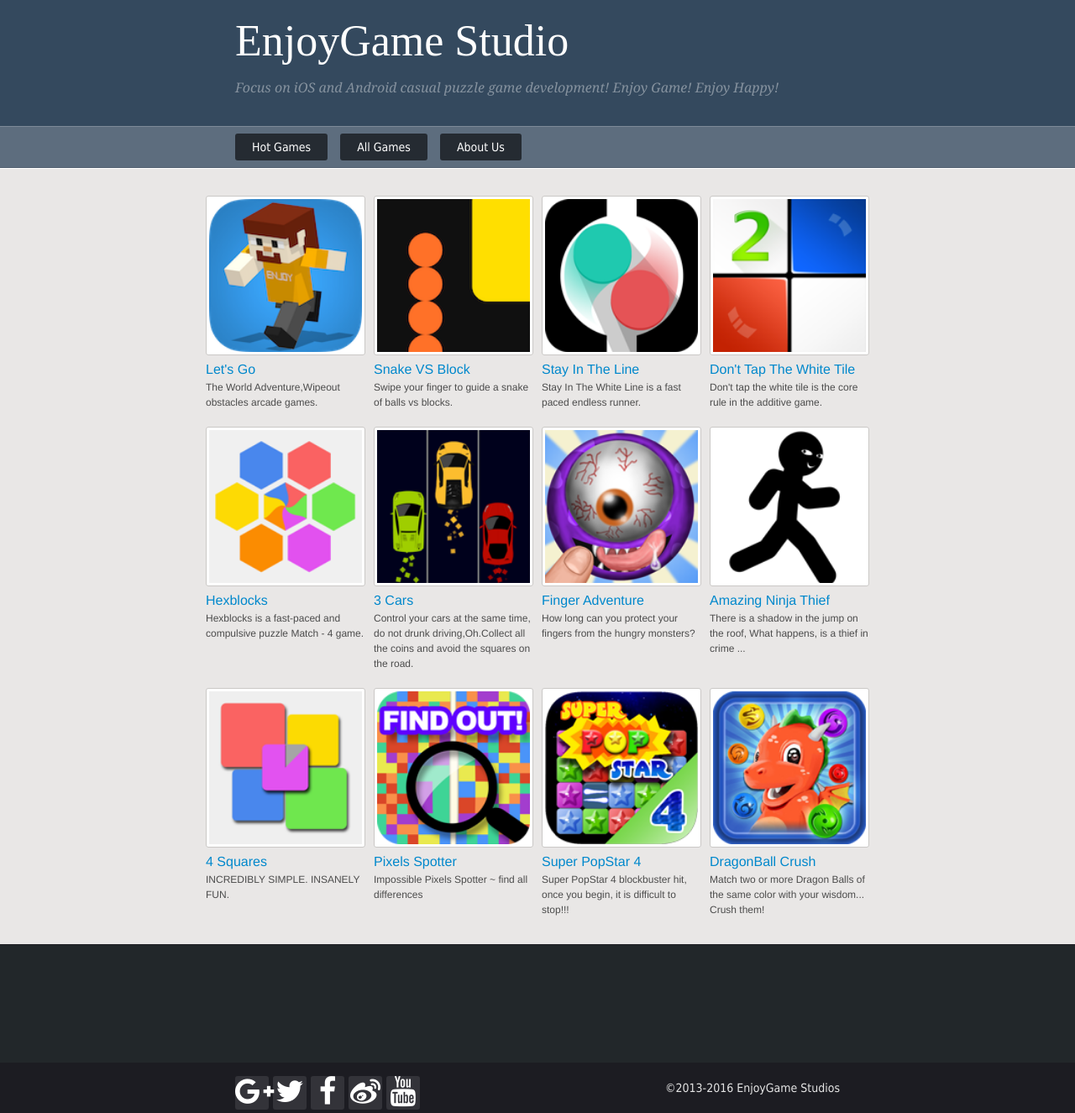
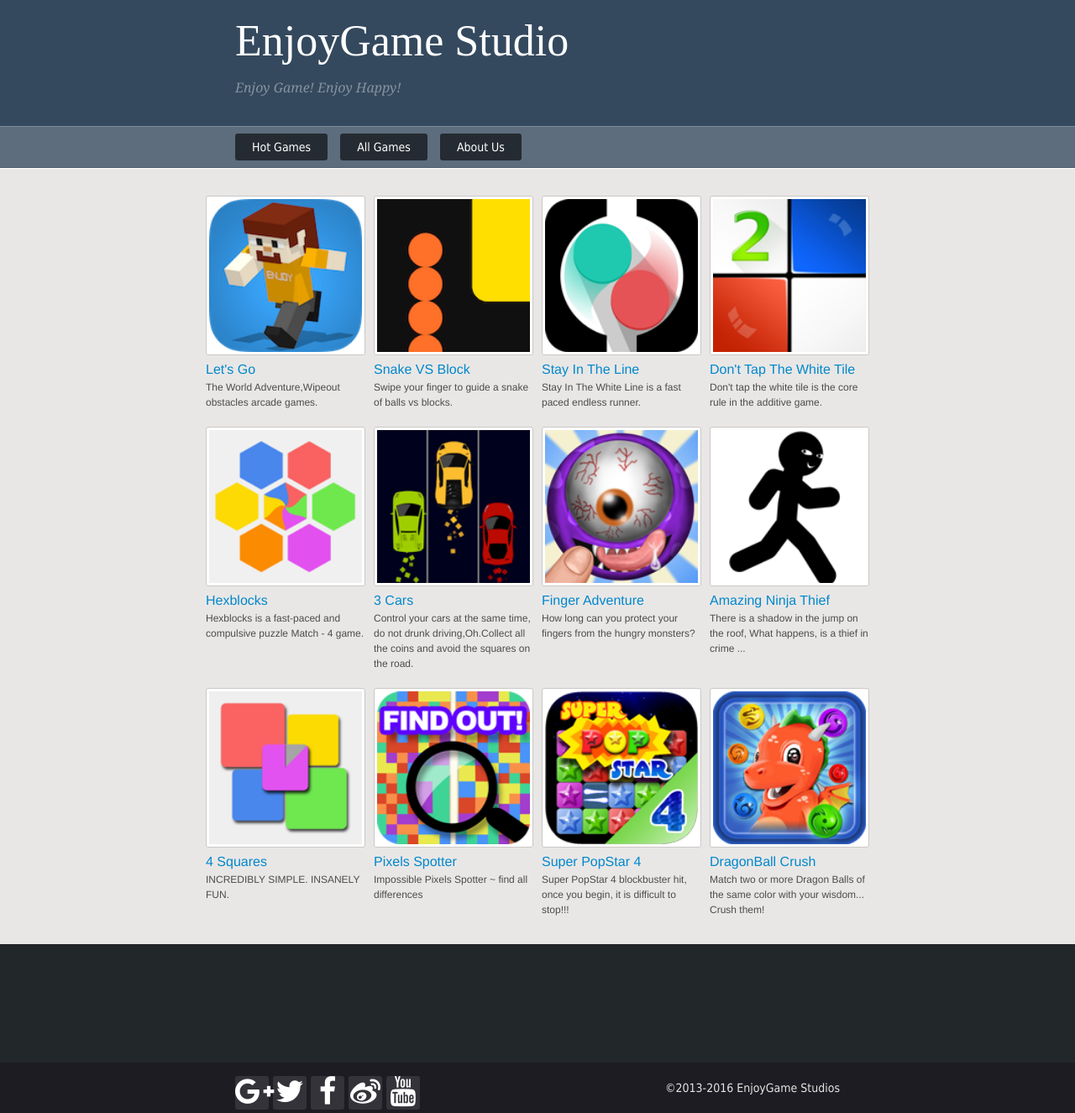
Before and after one commit to enjoygamestudios/enjoygamestudios.github.io, a Jekyll site: the page built from index.html, in a window 1280 px wide. Shown: the whole page at 84% size. Built offline with Jekyll 4.4.1, drawn with Linux system fonts in a browser that asks for light colours; nearby versions of some CDN libraries; the list of posts is cut into pages by our own code.

Commit message:
修改一些信息

```diff
--- a/_config.yml
+++ b/_config.yml
@@ -40,7 +40,7 @@
 #站点基础配置
 homeTitle: EnjoyGame Studio - iOS & Android Mobile Games
 title: EnjoyGame Studio
-subTitle: Focus on iOS and Android casual puzzle game development! Enjoy Game! Enjoy Happy!
+subTitle: Enjoy Game! Enjoy Happy!
 description: EnjoyGame Studio focus on iOS and Android casual puzzle game development! For players to create a pleasant,fun and exciting experience!
 url: http://enjoygamestudio.com
 feed: /atom.xml
```
